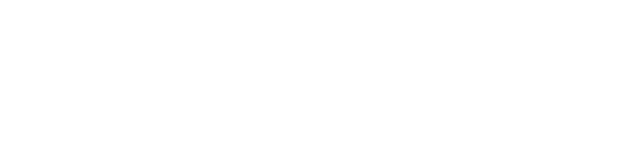
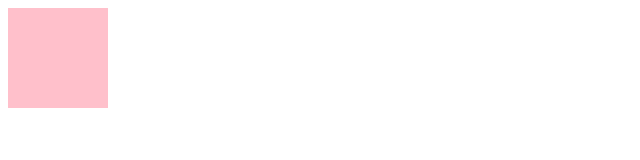
Before and after one commit to 123xiaowang/ty2004, a plain HTML site: page index.html in a window 1280 px wide. Shown: the whole page, without its empty margins (0-640 px from the left). Drawn offline with Linux system fonts and the light colour scheme.

Commit message:
05在index.html中设置了nav的style样式

```diff
--- a/index.html
+++ b/index.html
@@ -5,6 +5,13 @@
     <meta name="viewport" content="width=device-width, initial-scale=1.0">
     <title>Document</title>
     <script src="./index.js"></script>
+    <style>
+        .nav{
+            width:100px;
+            height: 100px;
+            background: pink;
+        }
+    </style>
 </head>
 <body>
     <div class="nav"></div>
```
